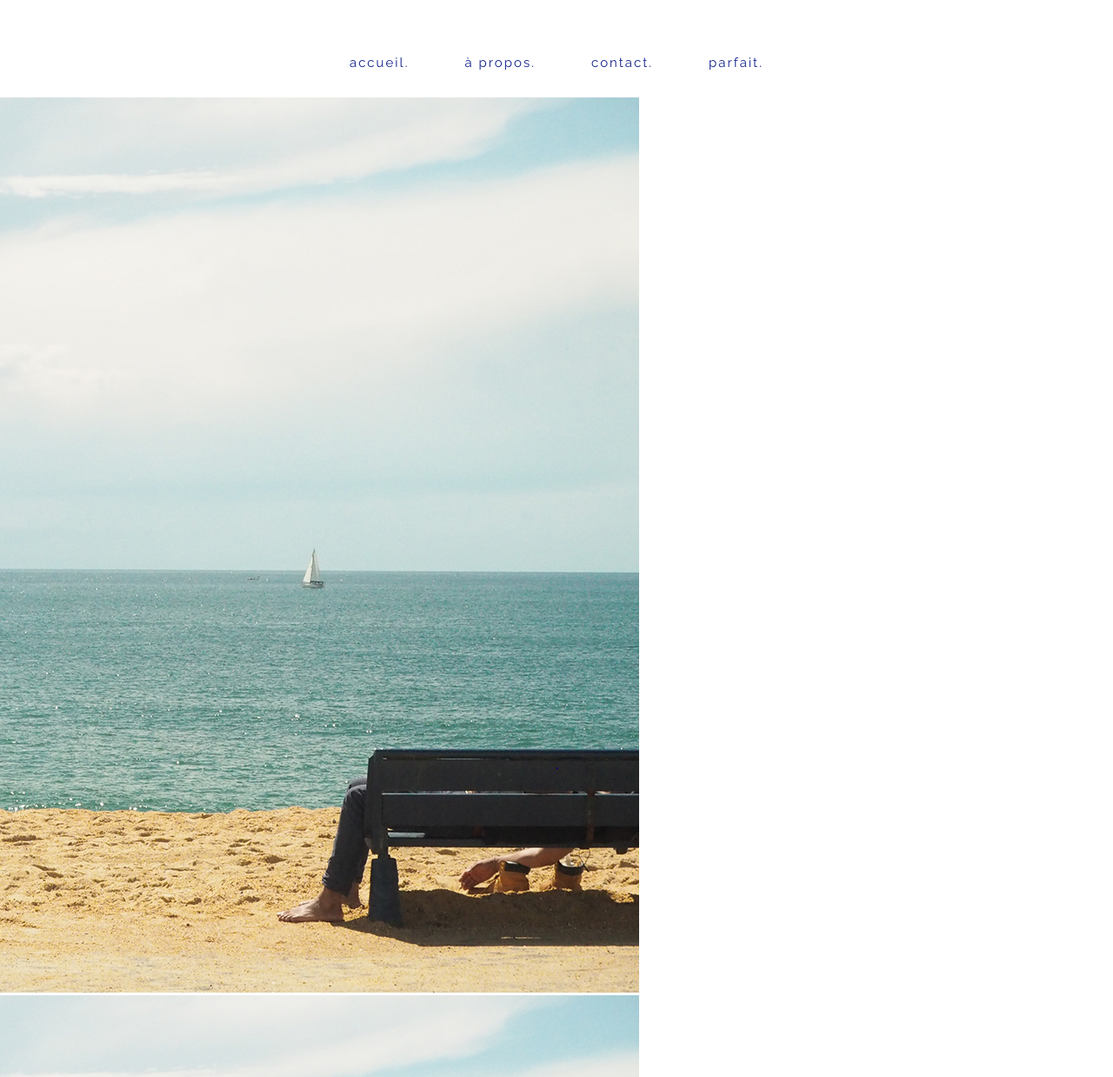
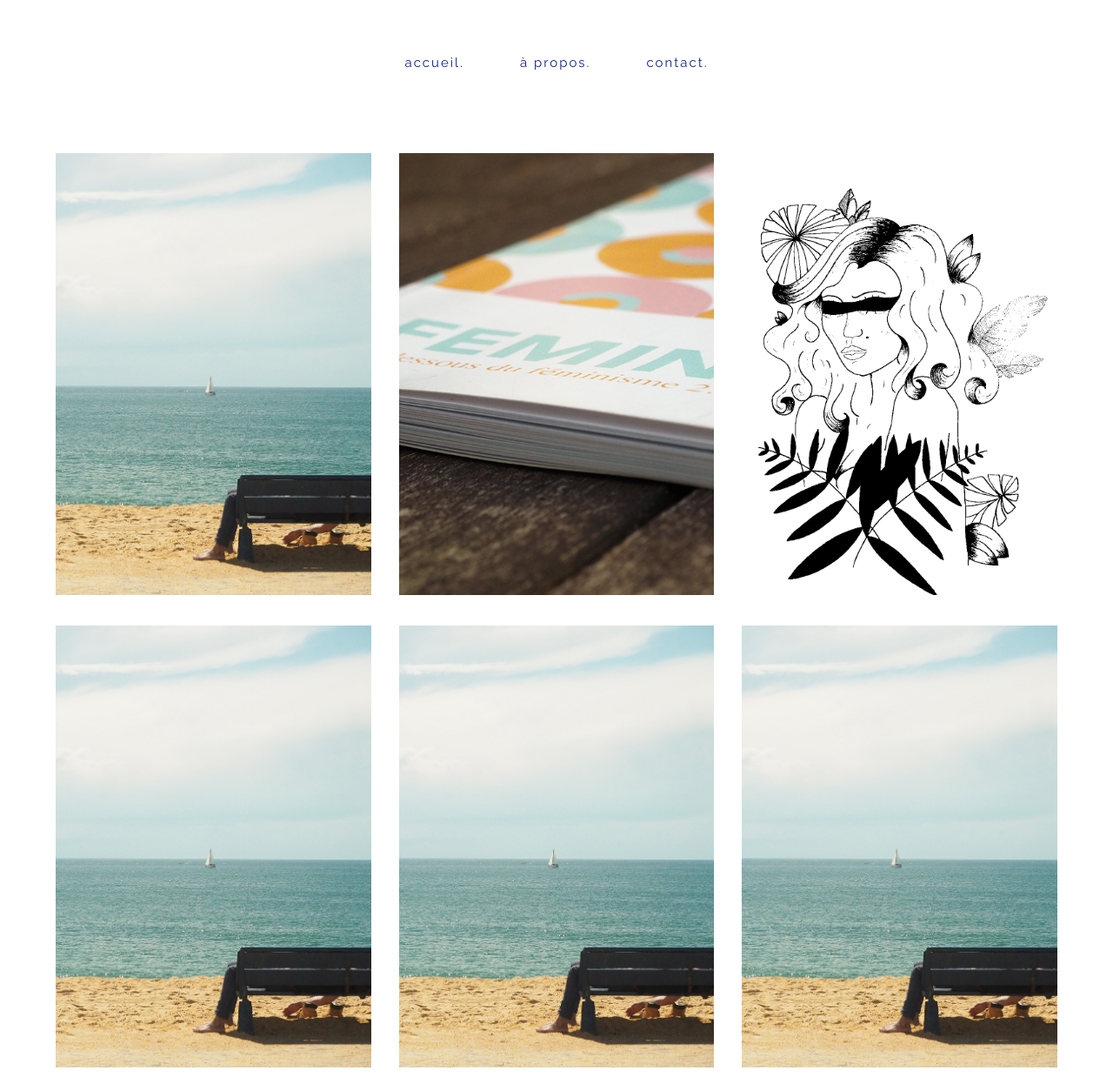
Before and after one commit to lauradlt/LauradelaTorre, a plain HTML site: page index.html in a window 1280 px wide. Shown: the part 222-1460 px from the top of the page at 87% size. Drawn offline with Linux system fonts and the light colour scheme.

Commit message:
commit
Réalisation de la grille

```diff
--- a/css/main.css
+++ b/css/main.css
@@ -31,8 +31,9 @@ align-content: center;
   margin-top: 5em;
   margin-left: 310px;
   margin-right: auto;
+  margin-bottom: -1em;
   display:flex;
-  transform: rotate(90);
+  transform: rotate(-20deg);
 }
 
 h2{
@@ -125,9 +126,67 @@ nav a:focus{
   font-weight: bold;
 }
 
-.contenu{
-max-width: 3%;
+#contenu{
+display: grid;
+grid-template-columns: 1fr 1fr 1fr;
+grid-gap: 2em;
+margin: 4em;
 }
+
+.projet01 {
+  grid-column: 1;
+  grid-row: 1;
+}
+.projet01 a:hover {
+  background-color: blue;
+  z-index: 2;
+}
+.projet01 img {
+width: 100%;
+z-index: 1;
+}
+
+.memoire {
+  grid-column: 2;
+  grid-row: 1;
+}
+.memoire img {
+width: 100%;
+}
+
+.projet03 {
+  grid-column: 3;
+  grid-row: 1;
+}
+.projet03 img {
+width: 100%;
+}
+
+.projet04 {
+  grid-column: 1;
+  grid-row: 2;
+}
+.projet04 img {
+width: 100%;
+}
+
+.projet05 {
+  grid-column: 2;
+  grid-row: 2;
+}
+.projet05 img {
+width: 100%;
+}
+
+.projet06 {
+  grid-column: 3;
+  grid-row: 2;
+
+}
+.projet06 img {
+width: 100%;
+}
+
 
 .roundedImage img{
     overflow:hidden;
--- a/index.html
+++ b/index.html
@@ -26,24 +26,23 @@
 <li id="menu"><a href="index.html">accueil.</a></li>
 <li id="menu"><a href="apropos.html">à propos.</a></li>
 <li id="menu"><a href="contact.html">contact.</a></li>
-<li id="menu"><a href="parfait.html">parfait.</a></li>
 </ul>
 </nav>
 
 </header>
 
-<div class="contenu">
+<div id="contenu">
 
   <div class="projet01">
-  <a href="photographie.html"><img src="images/photographie/plage_banc_02.jpg" alt="photo">
+      <a href="photographie.html"><img src="images/photographie/plage_banc_02.jpg" alt="photo">
+
 </div>
-
-  <div class="projet02">
-  <a href="photographie.html"><img src="images/photographie/plage_banc_02.jpg" alt="photo">
+  <div class="memoire">
+  <a href="photographie.html"><img src="images/memoire/memoire_couverture2.jpg" alt="photo">
 </div>
 
   <div class="projet03">
-  <a href="photographie.html"><img src="images/photographie/plage_banc_02.jpg" alt="photo">
+  <a href="photographie.html"><img src="images/illustrations/masque_couverture.jpg" alt="photo">
 </div>
 
   <div class="projet04">
```
Also changed, not shown: apropos.html (+1 -1 lines), contact.html (+1 -1 lines), images/illustrations/masque_couverture.jpg (added), images/linogravure/couple_couverture.jpg (added), images/memoire/memoire_couverture.jpg (renamed from images/memoire/memoire01-2.jpg), images/memoire/memoire_couverture2.jpg (added).
